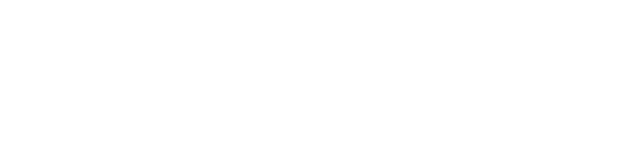
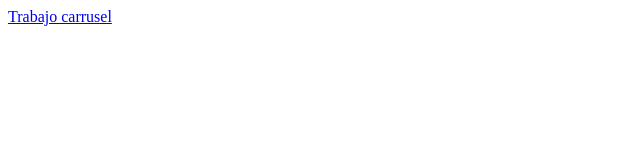
Before and after one commit to Sebastian-CR7/UII_T3_Martinez_Edwin, a plain HTML site: page index.html in a window 1280 px wide. Shown: the whole page, without its empty margins (0-640 px from the left). Drawn offline with Linux system fonts and the light colour scheme.

Commit message:
Trabajo de carrusel terminado

```diff
--- a/index.html
+++ b/index.html
@@ -8,6 +8,6 @@
     <title>Document</title>
 </head>
 <body>
-
+<a href="carrusel.html">Trabajo carrusel</a>
 </body>
 </html>
```
